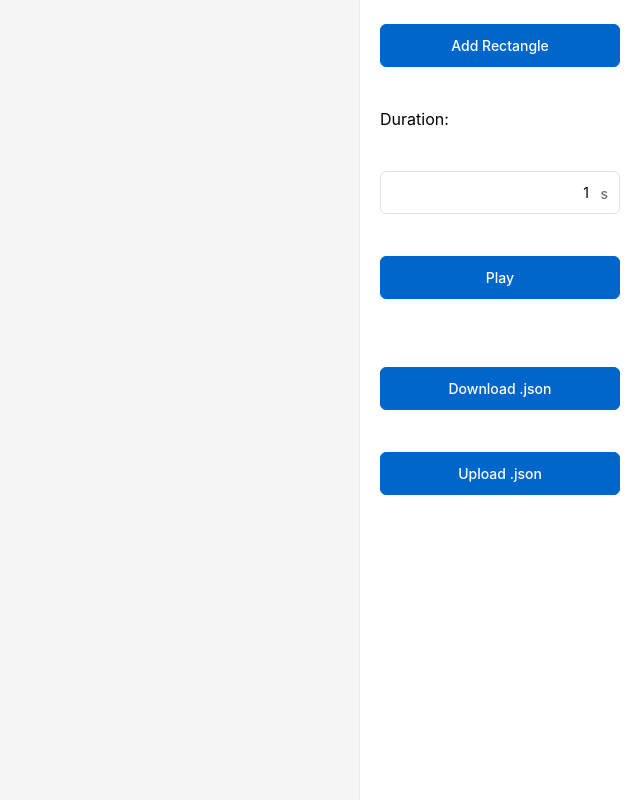
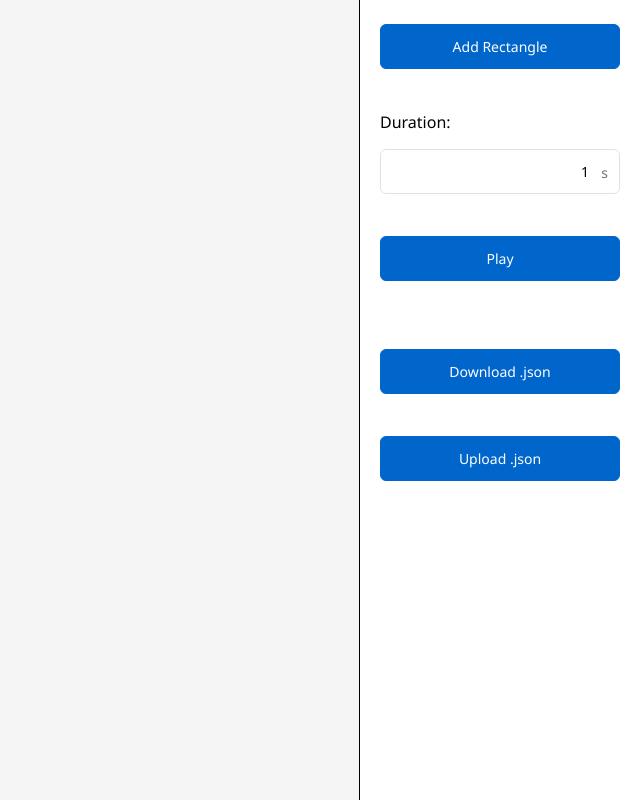
Before and after one commit to thomasanda/canvas2d-editor, a React (Vite) app: page / in a window 1280 px wide. Shown: the whole page, without its empty margins (640-1280 px from the left). Built offline with nearby package versions, Linux system fonts and the light colour scheme.

Commit message:
add observer pattern for updating duration on file upload - more refactoring

```diff
--- a/src/components/app/App.css
+++ b/src/components/app/App.css
@@ -6,26 +6,19 @@ body,
   box-sizing: border-box;
   height: 100%;
   width: 100%;
-  font-family:
-    -apple-system, BlinkMacSystemFont, "Segoe UI", Roboto, sans-serif;
+  font-family: "Segoe UI", Roboto, sans-serif;
 }
 
 .main-container {
   display: grid;
   grid-template-columns: 1fr 280px;
-  height: 100vh;
-  width: 100vw;
-  margin: 0;
-  padding: 0;
-  box-sizing: border-box;
 }
 
 .canvas-container {
   position: relative;
-  height: 100vh;
   overflow: hidden;
   background: #f8f9fa;
-  border-right: 1px solid #e9ecef;
+  border-right: 1px solid #000;
 }
 
 .sidebar {
@@ -34,10 +27,8 @@ body,
   display: flex;
   flex-direction: column;
   padding: 24px 20px;
-  box-sizing: border-box;
   gap: 16px;
   overflow-y: auto;
-  min-height: 0;
 }
 
 .sidebar input,
--- /dev/null
+++ b/src/components/input/input.tsx
@@ -0,0 +1,51 @@
+import { useEffect, type ChangeEvent, type RefObject } from "react";
+import type Scene from "../../scene";
+import { useForceUpdate } from "../../hooks/use-force";
+
+type TInputProps = {
+  sceneRef: RefObject<Scene | null>;
+};
+
+export const Input = ({ sceneRef }: TInputProps) => {
+  const forceUpdate = useForceUpdate();
+
+  useEffect(() => {
+    if (!sceneRef.current) return;
+
+    const unsubscribe = sceneRef.current.addListener(() => {
+      forceUpdate();
+    });
+
+    return () => {
+      unsubscribe();
+    };
+  }, [forceUpdate, sceneRef]);
+
+  const duration =
+    typeof sceneRef.current?.duration === "number"
+      ? sceneRef.current.duration / 1000
+      : 1;
+
+  const onChangeDuration = (evt: ChangeEvent<HTMLInputElement>) => {
+    const { value } = evt.target;
+    const newDuration = value === "" || +value < 1 ? 1 : +value;
+    if (!sceneRef.current) return;
+    sceneRef.current.updateDuration(newDuration * 1000);
+  };
+
+  return (
+    <>
+      <div>Duration:</div>
+      <div className="duration-input-container">
+        <input
+          type="number"
+          min="1"
+          step="1"
+          onChange={onChangeDuration}
+          value={duration}
+          onFocus={(e) => e.target.select()}
+        />
+      </div>
+    </>
+  );
+};
--- a/src/components/side-bar/side-bar.tsx
+++ b/src/components/side-bar/side-bar.tsx
@@ -1,7 +1,9 @@
-import { useState, type ChangeEvent, type RefObject } from "react";
+import type { RefObject } from "react";
 import { Button } from "../button/button";
 import { Spacer } from "../spacer/spacer";
 import type Scene from "../../scene";
+import { Input } from "../input/input";
+import { SideBarStrings } from "../../utils/constants";
 
 type TSidebarProps = {
   sceneRef: RefObject<Scene | null>;
@@ -9,8 +11,6 @@ type TSidebarProps = {
 };
 
 export const Sidebar = ({ sceneRef, canvasRef }: TSidebarProps) => {
-  const [duration, setDuration] = useState(1);
-
   const onAnimate = () => {
     if (!sceneRef.current) return;
     sceneRef.current.startRotationAnimation();
@@ -20,14 +20,6 @@ export const Sidebar = ({ sceneRef, canvasRef }: TSidebarProps) => {
     if (!sceneRef.current || !canvasRef.current) return;
     const { width, height } = canvasRef.current;
     sceneRef.current.addElement(width, height);
-  };
-
-  const onChangeDuration = (evt: ChangeEvent<HTMLInputElement>) => {
-    const { value } = evt.target;
-    const newDuration = value === "" || +value < 1 ? 1 : +value;
-    setDuration(newDuration);
-    if (!sceneRef.current) return;
-    sceneRef.current.updateDuration(newDuration * 1000);
   };
 
   const onDownload = () => {
@@ -42,27 +34,16 @@ export const Sidebar = ({ sceneRef, canvasRef }: TSidebarProps) => {
 
   return (
     <div className="sidebar">
-      <Button onClick={onAddRectangle} content="Add Rectangle" />
+      <Button onClick={onAddRectangle} content={SideBarStrings.AddRectangle} />
       <Spacer />
-      <div>Duration:</div>
+      <Input sceneRef={sceneRef} />
       <Spacer />
-      <div className="duration-input-container">
-        <input
-          type="number"
-          min="1"
-          step="1"
-          onChange={onChangeDuration}
-          value={duration}
-          onFocus={(e) => e.target.select()}
-        />
-      </div>
-      <Spacer />
-      <Button onClick={onAnimate} content="Play" />
+      <Button onClick={onAnimate} content={SideBarStrings.Play} />
       <Spacer />
       <Spacer />
-      <Button onClick={onDownload} content="Download .json" />
+      <Button onClick={onDownload} content={SideBarStrings.DownloadJSON} />
       <Spacer />
-      <Button onClick={onUpload} content="Upload .json" />
+      <Button onClick={onUpload} content={SideBarStrings.UploadJSON} />
     </div>
   );
 };
--- /dev/null
+++ b/src/hooks/use-force.ts
@@ -0,0 +1,6 @@
+import { useState } from "react";
+
+export const useForceUpdate = () => {
+  const [, setTick] = useState(0);
+  return () => setTick((tick) => tick + 1);
+};
--- a/src/scene.ts
+++ b/src/scene.ts
@@ -1,5 +1,6 @@
 import { validateSceneData } from "./utils/basic-validation";
 import { getHitElement } from "./utils/clicked-rectangle";
+import { FILE_NAME, InputType, MimeType } from "./utils/constants";
 import {
   createNewElement,
   getRandomColor,
@@ -13,8 +14,9 @@ class Scene {
   #ctx: CanvasRenderingContext2D;
   #hoveredElement: TElementType | null = null;
   #animationFrameId: number | null = null;
-  duration: number = 1000;
-  #speed: number = 0.03;
+  duration: number;
+  #speed: number;
+  #listeners: Set<() => void>;
 
   constructor(canvas: HTMLCanvasElement) {
     this.#elements = [];
@@ -22,7 +24,9 @@ class Scene {
     const ctx = canvas.getContext("2d");
     if (!ctx) throw new Error("Could not get 2D context");
     this.#ctx = ctx;
-    this.#ctx.imageSmoothingEnabled = false;
+    this.#speed = 0.03;
+    this.duration = 1000;
+    this.#listeners = new Set();
   }
 
   addElement(width: number, height: number) {
@@ -109,17 +113,13 @@ class Scene {
     }
   }
 
-  updateDuration(duration: number) {
-    this.duration = duration;
-  }
-
   downloadFile = () => {
     const data = { elements: this.#elements, duration: this.duration };
     const blob = new Blob([JSON.stringify(data)], {
-      type: "application/json",
+      type: MimeType.Json,
     });
     const a = document.createElement("a");
-    a.download = "scene.json";
+    a.download = FILE_NAME;
     a.href = window.URL.createObjectURL(blob);
     const clickEvt = new MouseEvent("click", {
       view: window,
@@ -132,8 +132,8 @@ class Scene {
 
   uploadFile = () => {
     const input = document.createElement("input");
-    input.type = "file";
-    input.accept = "application/json";
+    input.type = InputType.File;
+    input.accept = MimeType.Json;
     input.onchange = async (e: Event) => {
       const file = (e.target as HTMLInputElement).files?.[0];
       if (!file) return;
@@ -144,6 +144,7 @@ class Scene {
           this.#elements = data.elements;
           this.duration = data.duration;
           this.redraw();
+          this.#notifyListeners();
         }
       } catch (e) {
         console.error(e);
@@ -151,6 +152,20 @@ class Scene {
     };
     input.click();
   };
+
+  addListener(listener: () => void) {
+    this.#listeners.add(listener);
+    return () => this.#listeners.delete(listener);
+  }
+
+  #notifyListeners() {
+    this.#listeners.forEach((listener) => listener());
+  }
+
+  updateDuration(duration: number) {
+    this.duration = duration;
+    this.#notifyListeners();
+  }
 }
 
 export default Scene;
--- a/src/utils/constants.ts
+++ b/src/utils/constants.ts
@@ -1,2 +1,19 @@
 export const DPR =
   typeof window !== "undefined" ? window.devicePixelRatio || 1 : 1;
+
+export const MimeType = {
+  Json: "application/json",
+} as const;
+
+export const FILE_NAME = "scene.json" as const;
+
+export const InputType = {
+  File: "file",
+} as const;
+
+export const SideBarStrings = {
+  AddRectangle: "Add Rectangle",
+  Play: "Play",
+  DownloadJSON: "Download .json",
+  UploadJSON: "Upload .json",
+} as const;
```
